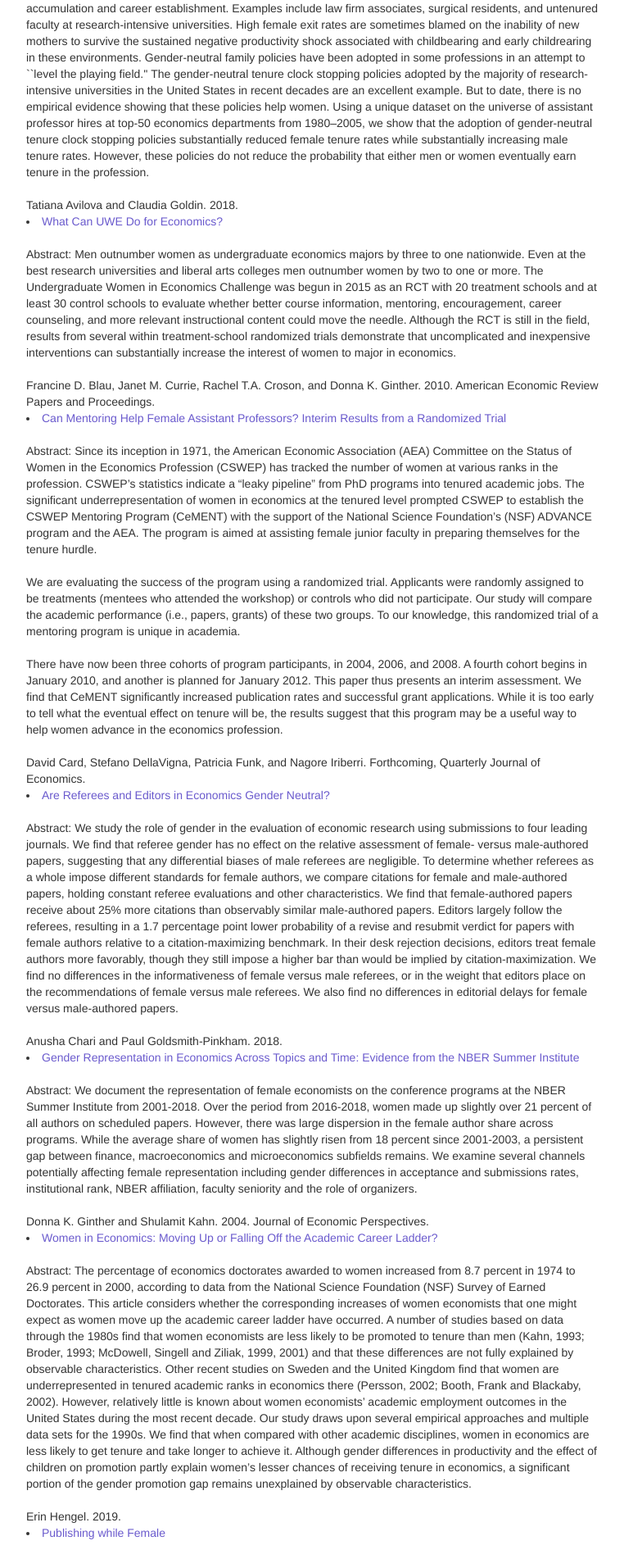
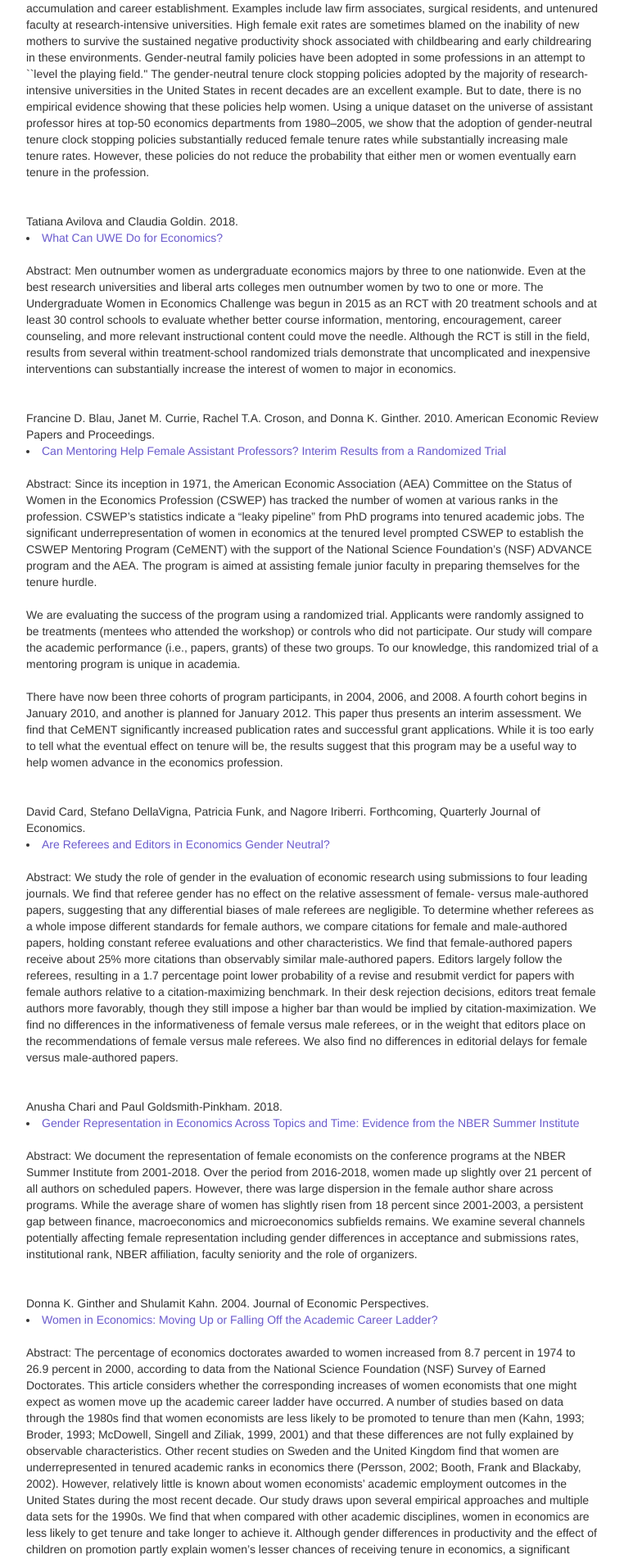
Before and after one commit to aponce6/Diversity-in-Cornell-Economics.github.io, a Jekyll site: the page built from pages/resources.md, in a window 1280 px wide. Shown: the part 1094-2996 px from the top of the page at 82% size, without its empty margins (258-1020 px from the left). Built offline with Jekyll 4.4.1, drawn with Linux system fonts in a browser that asks for light colours; our own code applies the rules of GitHub Pages for plain Markdown files.

Commit message:
update resources

```diff
--- a/assets/themes/twitter/css/my_custom_css.css
+++ b/assets/themes/twitter/css/my_custom_css.css
@@ -15,8 +15,8 @@ a {
 }
 
 a:hover {
-    color: #222222;
-    background-color: #222222;
+    color: #f7f7f7;
+    background-color: #f7f7f7;
     text-decoration: none;
 }
 
--- a/pages/resources.md
+++ b/pages/resources.md
@@ -80,6 +80,7 @@ Many skilled professional occupations are characterized by an early period of in
 
 <br/>
 <br/>
+<br/>
 
 Tatiana Avilova and Claudia Goldin. 2018.
 <li><a href="https://scholar.harvard.edu/files/goldin/files/nberversion_uwe_jan2018.pdf">What Can UWE Do for Economics?</a></li>
@@ -88,6 +89,7 @@ Tatiana Avilova and Claudia Goldin. 2018.
 Abstract:
 Men outnumber women as undergraduate economics majors by three to one nationwide. Even at the best research universities and liberal arts colleges men outnumber women by two to one or more. The Undergraduate Women in Economics Challenge was begun in 2015 as an RCT with 20 treatment schools and at least 30 control schools to evaluate whether better course information, mentoring, encouragement, career counseling, and more relevant instructional content could move the needle. Although the RCT is still in the field, results from several within treatment-school randomized trials demonstrate that uncomplicated and inexpensive interventions can substantially increase the interest of women to major in economics.
 
+<br/>
 <br/>
 <br/>
 
@@ -106,6 +108,7 @@ There have now been three cohorts of program participants, in 2004, 2006, and 20
 
 <br/>
 <br/>
+<br/>
 
 David Card, Stefano DellaVigna, Patricia Funk, and Nagore Iriberri. Forthcoming, Quarterly Journal of Economics.
 <li><a href="https://economics.harvard.edu/files/economics/files/ms30505.pdf">Are Referees and Editors in Economics Gender Neutral?</a></li>
@@ -113,6 +116,7 @@ David Card, Stefano DellaVigna, Patricia Funk, and Nagore Iriberri. Forthcoming,
 <br/>
 Abstract:
 We study the role of gender in the evaluation of economic research using submissions to four leading journals. We find that referee gender has no effect on the relative assessment of female- versus male-authored papers, suggesting that any differential biases of male referees are negligible. To determine whether referees as a whole impose different standards for female authors, we compare citations for female and male-authored papers, holding constant referee evaluations and other characteristics. We find that female-authored papers receive about 25% more citations than observably similar male-authored papers. Editors largely follow the referees, resulting in a 1.7 percentage point lower probability of a revise and resubmit verdict for papers with female authors relative to a citation-maximizing benchmark. In their desk rejection decisions, editors treat female authors more favorably, though they still impose a higher bar than would be implied by citation-maximization. We find no differences in the informativeness of female versus male referees, or in the weight that editors place on the recommendations of female versus male referees. We also find no differences in editorial delays for female versus male-authored papers.
+<br/>
 <br/>
 <br/>
 
@@ -125,6 +129,7 @@ We document the representation of female economists on the conference programs a
 
 <br/>
 <br/>
+<br/>
 
 Donna K. Ginther and Shulamit Kahn. 2004. Journal of Economic Perspectives.
 <li><a href="https://pubs.aeaweb.org/doi/pdfplus/10.1257/0895330042162386">Women in Economics: Moving Up or Falling Off the Academic Career Ladder?</a></li>
@@ -133,6 +138,7 @@ Donna K. Ginther and Shulamit Kahn. 2004. Journal of Economic Perspectives.
 Abstract:
 The percentage of economics doctorates awarded to women increased from 8.7 percent in 1974 to 26.9 percent in 2000, according to data from the National Science Foundation (NSF) Survey of Earned Doctorates. This article considers whether the corresponding increases of women economists that one might expect as women move up the academic career ladder have occurred. A number of studies based on data through the 1980s find that women economists are less likely to be promoted to tenure than men (Kahn, 1993; Broder, 1993; McDowell, Singell and Ziliak, 1999, 2001) and that these differences are not fully explained by observable characteristics. Other recent studies on Sweden and the United Kingdom find that women are underrepresented in tenured academic ranks in economics there (Persson, 2002; Booth, Frank and Blackaby, 2002). However, relatively little is known about women economists’ academic employment outcomes in the United States during the most recent decade. Our study draws upon several empirical approaches and multiple data sets for the 1990s. We find that when compared with other academic disciplines, women in economics are less likely to get tenure and take longer to achieve it. Although gender differences in productivity and the effect of children on promotion partly explain women’s lesser chances of receiving tenure in economics, a significant portion of the gender promotion gap remains unexplained by observable characteristics.
 
+<br/>
 <br/>
 <br/>
 
@@ -148,6 +154,7 @@ present in male-authored papers, I document evidence that the cost to women of p
 
 <br/>
 <br/>
+<br/>
 
 Erin Hengel and Eunyoung Moon. 2019.
 <li><a href="https://erinhengel.github.io/Gender-Quality/quality.pdf">Gender and Quality at Top Economics Journals</a></li>
@@ -156,6 +163,7 @@ Erin Hengel and Eunyoung Moon. 2019.
 Abstract:
 We show articles published in “top-five” economics journals authored by men are lower quality—as measured by citations—than articles those same journals publish by women. Additionally, the quality of a man’s paper rises when he co-authors with the opposite sex whereas the quality of a woman’s paper falls. Under strong—but reasonable—assumptions, our findings imply top economics journals hold female-authored papers to higher standards and, as a result, fail to publish the best research. They also suggest that authors of both sexes may forgo co-authoring opportunities with women in order to pursue less productive collaborations with men.
 
+<br/>
 <br/>
 <br/>
 
@@ -168,6 +176,7 @@ We study gender differences in the evaluation of submissions to economics confer
 
 <br/>
 <br/>
+<br/>
 
 David Neumark and Rosella Gardecki. 1998. Journal of Human Resources.
 <li><a href="https://ideas.repec.org/a/uwp/jhriss/v33y1998i1p220-246.html">Women Helping Women? Role Model and Mentoring Effects on Female Ph.D. Students in Economics</a></li>
@@ -178,6 +187,7 @@ One potential method to increase the success of female graduate students in econ
 
 <br/>
 <br/>
+<br/>
 
 Heather Sarsons. 2019.
 <li><a href="https://drive.google.com/open?id=1PUFdQAgmKcHK1NXm-bQKUNdn-oo_cGr5">Gender Differences in Recognition for Group Work</a></li>
@@ -186,6 +196,7 @@ Heather Sarsons. 2019.
 Abstract:
 Does gender influence how credit for group work is allocated? Using data from academic economists’ CVs, I test whether coauthored and solo-authored publications matter differently for tenure for men and women. Because coauthors are listed alphabetically in economics, coauthored papers do not provide specific information about each contributor’s skills or ability. Solo-authored papers, on the other hand, provide a relatively clear signal of ability. I find that conditional on publication quality and other observables, men are tenured at roughly the same rate regardless of whether they coauthor or solo-author. Women, however, become less likely to receive tenure the more they coauthor. The result is most pronounced for women coauthoring with men and less pronounced among women who coauthor with other women. An online experiment finds similar patterns when women perform male-stereotyped tasks. However, women receive equal credit for joint work with men when the task is perceived to be gender-neutral. Taken together, the results suggest that gender and stereotypes influence the allocation of credit for group work.
 
+<br/>
 <br/>
 <br/>
 
```
